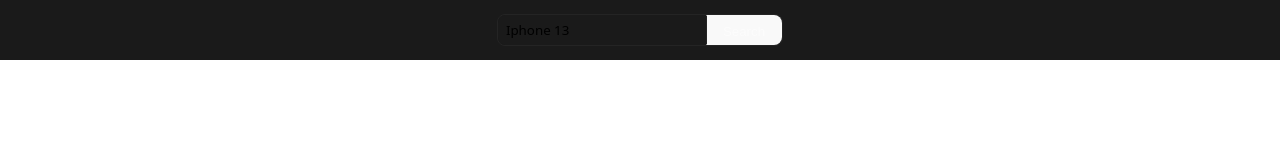
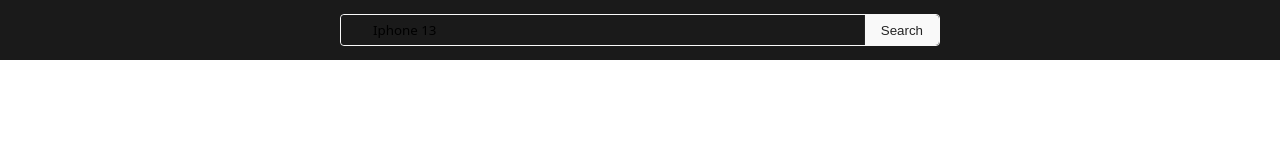
Before and after one commit to CordeiroLucas/amazon-scrapper, a website built with Vite: page frontend/index.html in a window 1280 px wide. Built offline with nearby package versions, Linux system fonts and the light colour scheme.

Commit message:
feat: HUD Adjust

```diff
--- a/frontend/src/style.css
+++ b/frontend/src/style.css
@@ -39,6 +39,14 @@ h1 {
   line-height: 1.1;
 }
 
+h3 {
+  text-wrap: normal;
+  display: -webkit-box;
+  line-clamp: 2;
+  overflow: ellipsis;
+  line-height: 1.1;
+}
+
 nav {
   position: fixed;
   display: flex;
@@ -54,44 +62,58 @@ nav {
 .search-bar {
   width: fit-content;
   display: flex;
-  justify-content: center;
+  justify-content: space-between;
   height: 100%;
+  width: 100%;
 
-  border: 1px solid #242424;
-  border-radius: 8px;
+  min-width: 250px;
+  max-width: 600px;
+
+  margin: 0 32px;
+
+  border: 1px solid #f9f9f9;
+  border-radius: 4px;
+}
+
+.search-bar:hover {
+  border-color: #a9a9a9;
 }
 
 input {
   display: -webkit-box;
-  padding-left: 8px;
+  padding-left: 32px;
+  width: 100%;
+  height: 100%;
+
   font-family: inherit;
   background-color: #1a1a1a;
-  border-top-left-radius: 8px;
-  border-bottom-left-radius: 8px;
-  border: 0px;
+  border-top-left-radius: 4px;
+  border-bottom-left-radius: 4px;
+  border: 0px solid transparent;
 }
 
-/* input:hover, input:active, input:focus-visible {
-
-} */
+input:hover, input:active, input:focus-visible, input:focus {
+  outline: none;
+}
 
 button {
-  border: 1px solid transparent;
+  border: 0px solid transparent;
   border-left: 1px solid #242424;
-  border-top-right-radius: 8px;
-  border-bottom-right-radius: 8px;
+  border-top-right-radius: 4px;
+  border-bottom-right-radius: 4px;
 
   padding: 0.6em 1.2em;
-  background-color: #1a1a1a;
+  background-color: #f9f9f9;
   cursor: pointer;
   transition: border-color 0.25s;
 
-  color: rgba(255, 255, 255, 0.5);
+  color: #242424;
+  font-weight: 400;
 }
 
 button:hover {
-  border-color: #646cff;
-  color: #646cff;
+  border-color: #f9f9f9;
+  color: #1a1a1a;
 }
 
 #result-list {
```
